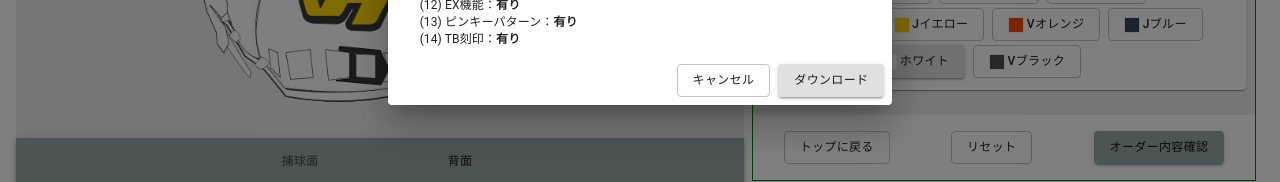
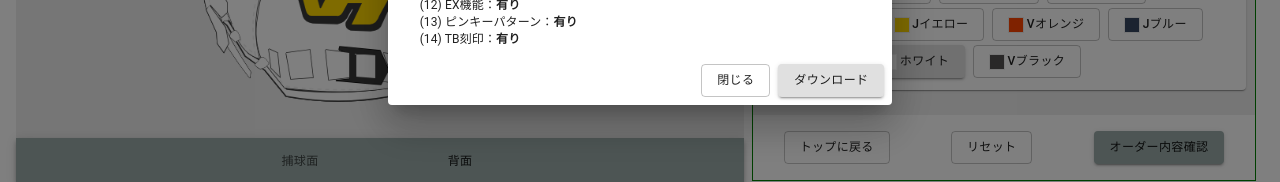
Before and after one commit to tomoki33kurita/bb-order-system, a Next.js app: page /hard/gold/catcher-mitt in a window 1280 px wide. Both pictures are taken after a click on the button "オーダー内容確認". Shown: the part 465-647 px from the top of the page. Built offline with nearby package versions, Linux system fonts and the light colour scheme.

Commit message:
Rename label

```diff
--- a/src/container/PdfDialog.tsx
+++ b/src/container/PdfDialog.tsx
@@ -399,7 +399,7 @@ const PdfDialog: React.FC<Props> = ({ state, open, handleClose }) => {
       </DialogContent>
       <DialogActions>
         <Button variant="outlined" onClick={handleClose}>
-          キャンセル
+          閉じる
         </Button>
         <Button variant="contained" onClick={() => handleGenPdf(state)}>
           ダウンロード
```
